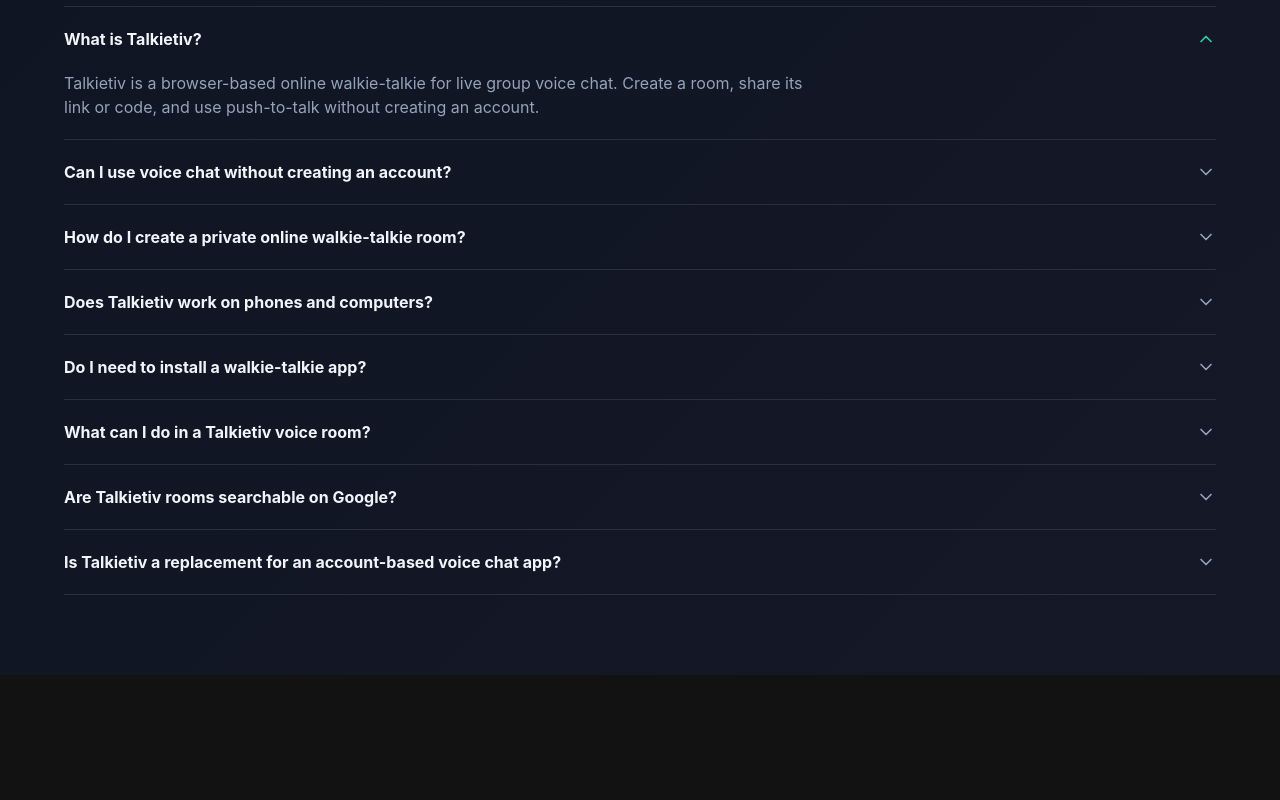
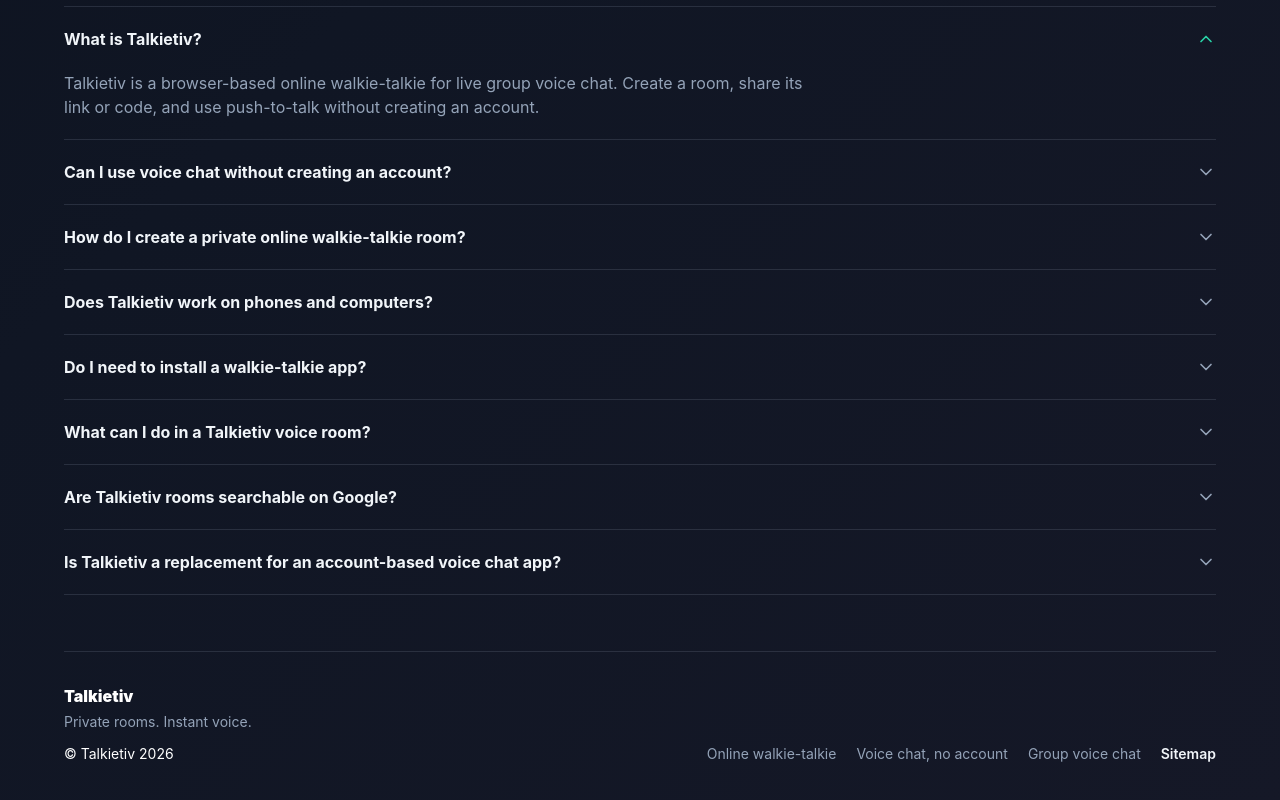
Before and after one commit to paramvir232/galbaat, a React (Vite) app in the folder client/: page / in a window 1280 px wide. Shown: the part 994-1794 px from the top of the page. Before the commit the page ends 1669 px from the top, so only its background shows below. Built offline with nearby package versions, Linux system fonts and the light colour scheme; no server answers.

Commit message:
Add landing page footer links and sitemap

```diff
--- a/client/src/pages/LandingPage.jsx
+++ b/client/src/pages/LandingPage.jsx
@@ -1,10 +1,10 @@
 import { useState } from "react";
 import { motion } from "framer-motion";
 import { ChevronDown, Headphones, LogIn, Plus, Radio, Sparkles } from "lucide-react";
-import { useNavigate } from "react-router-dom";
+import { Link, useNavigate } from "react-router-dom";
 import { createRoom } from "../lib/api";
 import { getGuestName, setGuestName } from "../lib/guest";
-import { FAQ_ITEMS, HOME_META, usePageMeta } from "../lib/seo.js";
+import { FAQ_ITEMS, HOME_META, SEO_PAGES, usePageMeta } from "../lib/seo.js";
 
 export default function LandingPage() {
   const [roomName, setRoomName] = useState("");
@@ -181,6 +181,31 @@ export default function LandingPage() {
             })}
           </div>
         </section>
+
+        <footer className="border-t border-line py-7 sm:py-8">
+          <div className="flex flex-col gap-6 sm:flex-row sm:items-end sm:justify-between">
+            <div>
+              <p className="text-base font-black text-white">Talkietiv</p>
+              <p className="mt-1 text-sm text-slate-400">Private rooms. Instant voice.</p>
+              <p className="mt-3 text-sm text-white">&copy; Talkietiv 2026</p>
+            </div>
+
+            <nav aria-label="Footer navigation" className="flex max-w-xl flex-wrap gap-x-5 gap-y-3 text-sm">
+              <Link to={SEO_PAGES.onlineWalkieTalkie.path} className="text-slate-400 hover:text-mint">
+                Online walkie-talkie
+              </Link>
+              <Link to={SEO_PAGES.voiceChatWithoutAccount.path} className="text-slate-400 hover:text-mint">
+                Voice chat, no account
+              </Link>
+              <Link to={SEO_PAGES.groupVoiceChat.path} className="text-slate-400 hover:text-mint">
+                Group voice chat
+              </Link>
+              <a href="/sitemap.xml" className="font-semibold text-slate-100 hover:text-mint">
+                Sitemap
+              </a>
+            </nav>
+          </div>
+        </footer>
       </div>
     </main>
   );
```
